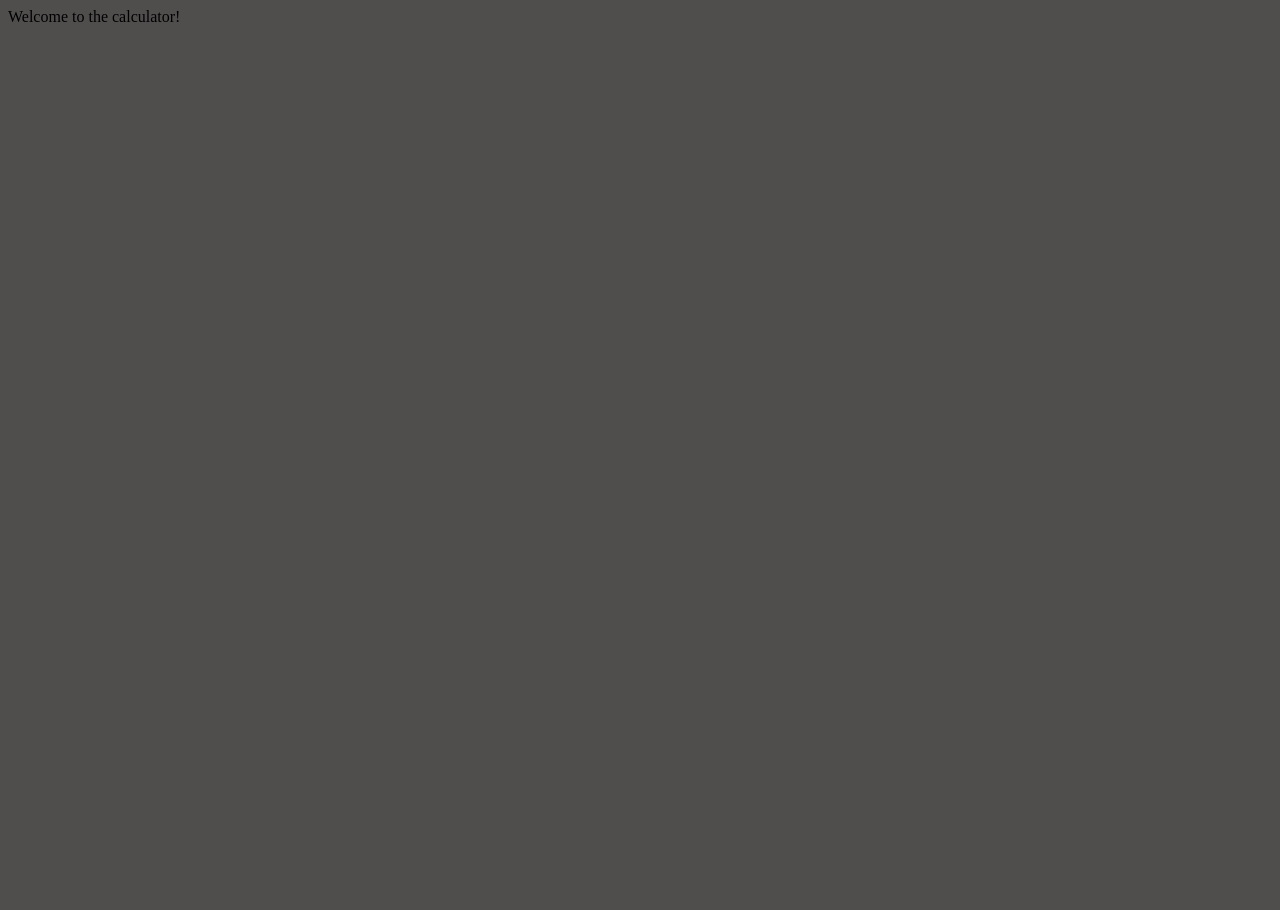
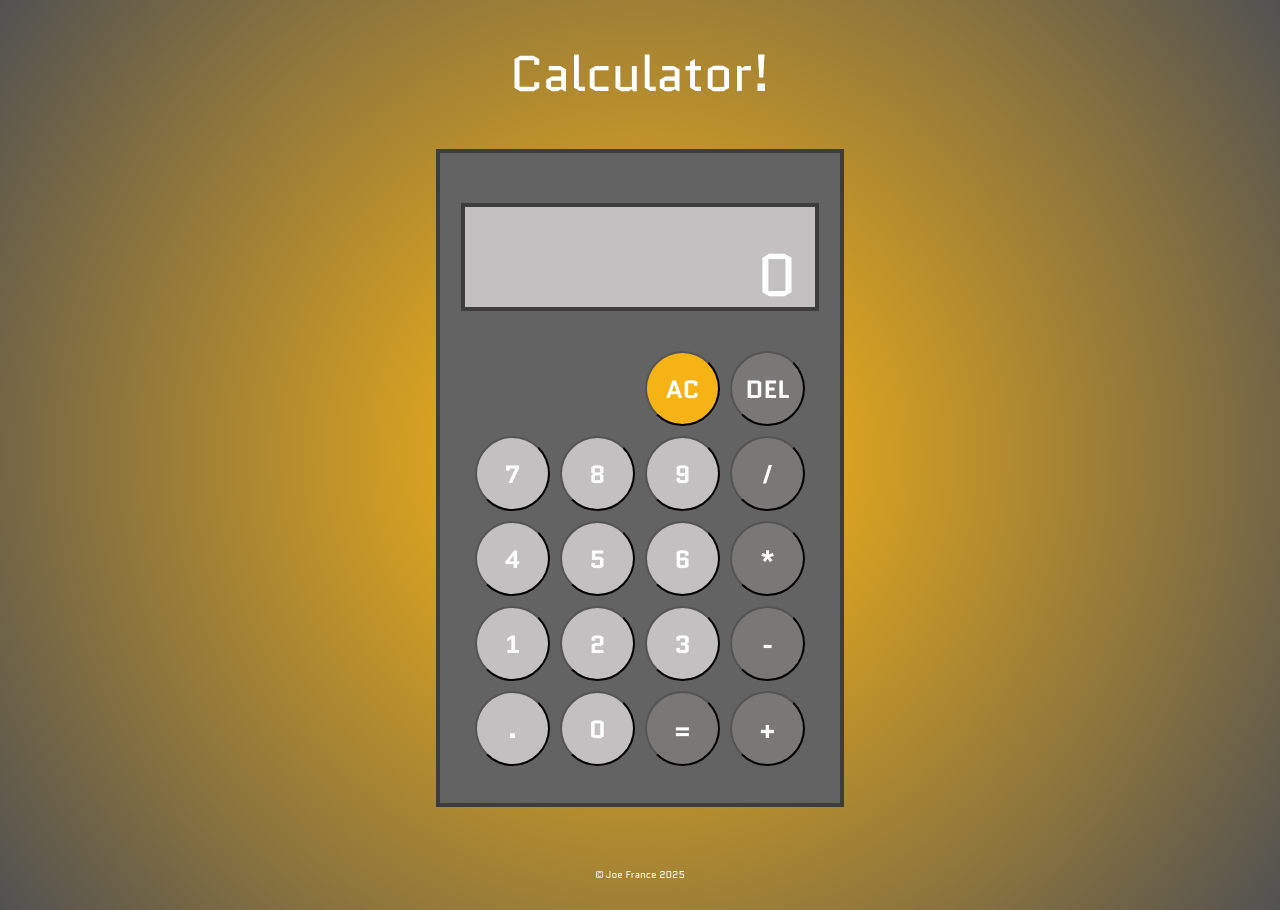
Before and after one commit to josephfran27/Calculator, a plain HTML site: page index.html in a window 1280 px wide. Before the commit the page ends 800 px from the top, so only its background shows below. Drawn offline with Linux system fonts and the light colour scheme.

Commit message:
Created the UI for the calculator.

```diff
--- a/index.html
+++ b/index.html
@@ -7,7 +7,47 @@
     <link rel="stylesheet" href="style.css">
 </head>
 <body>
-    Welcome to the calculator!
+
+    <div class="header">
+        Calculator!
+    </div>
+    <!-- calculator box -->
+    <div class="calculatorBox">
+        <div class="resultsBox">
+            <div class="resultText">
+                0
+            </div>
+        </div>
+        <div class="calcBtns">
+            <!-- first row -->
+            <button type="button" class="clear">AC</button>
+            <button type="button" class="delete">DEL</button>
+            <!-- second row -->
+            <button type="button" class="number">7</button>
+            <button type="button" class="number">8</button>
+            <button type="button" class="number">9</button>
+            <button type="button" class="operator">/</button>
+            <!-- third row -->
+            <button type="button" class="number">4</button>
+            <button type="button" class="number">5</button>
+            <button type="button" class="number">6</button>
+            <button type="button" class="operator">*</button>
+            <!-- fourth row -->
+            <button type="button" class="number">1</button>
+            <button type="button" class="number">2</button>
+            <button type="button" class="number">3</button>
+            <button type="button" class="operator">-</button>
+            <!-- fourth row -->
+            <button type="button" class="number">.</button>
+            <button type="button" class="number">0</button>
+            <button type="button" class="equals">=</button>
+            <button type="button" class="operator">+</button>
+        </div>
+    </div>
+
+    <div class="footer">
+        © Joe France 2025
+    </div>
 
 
 
--- a/script.js
+++ b/script.js
@@ -0,0 +1,39 @@
+
+//math functions
+function add(a, b) {
+    return a + b;
+}
+
+function subtract(a, b) {
+    return a - b;
+}
+
+function multiply(a, b) {
+    return a * b;
+}
+
+function divide(a, b) {
+    return a / b;
+}
+
+let inputOne = '3';
+let operator = '+';
+let inputTwo = '5';
+
+function operation(inputOne, operator, inputTwo) {
+    if(operator == '+') {
+        add(inputOne, inputTwo);
+    }
+    else if(operator == '-') {
+        subtract(inputOne, inputTwo);
+    }
+    else if(operator == '*') {
+        multiply(inputOne, inputTwo);
+    }
+    else if(operator == '/') {
+        divide(inputOne, inputTwo);
+    }
+    else {
+        return;
+    }
+}
--- a/style.css
+++ b/style.css
@@ -1,20 +1,113 @@
+
+@import url('https://fonts.googleapis.com/css2?family=Quantico:ital,wght@0,400;0,700;1,400;1,700&display=swap');
 
 body {
     /* color pallet */
-    background-color: #504d4d;
-    /* .first-color {
-        background: #504d4d;
-    }
+    background: #F5B316;
+    background: radial-gradient(circle, rgba(245, 179, 22, 1) 10%, rgba(82, 82, 82, 1) 100%);
+    font-family: 'Quantico', sans-serif;
+}
 
-    .second-color {
-        background: #646363;
-    }
+.header {
+    text-align: center;
+    padding-top: 30px;
+    font-size: 50px;
+    color: white;
+}
 
-    .third-color {
-        background: #f5b316;
-    }
+.calculatorBox {
+    background-color: #646363;
+    margin: 40px auto;
+    width: 400px;
+    height: 600px;
+    padding-top: 50px;
+    border: solid 4px #3e3d3d;
+}
 
-    .fourth-color {
-        background: #e7e5e5;
-    } */
+.resultsBox {
+    background-color: #c2c0c0;
+    margin: 0 auto;
+    width: 350px;
+    height: 100px;
+    border: solid 4px #3e3d3d;
 }
+
+.resultText {
+    text-align: right;
+    padding-top: 25px;
+    padding-right: 18px;
+    font-size: 60px;
+    color: white;
+}
+
+.calcBtns {
+    padding: 40px 20px;
+    display: grid;
+    grid-template-columns: repeat(4, 1fr);
+    grid-row-gap: 10px;
+    grid-column-gap: 10px;
+    margin: 0 auto;
+    width: fit-content;
+}
+
+.calcBtns button {
+    width: 75px;
+    height: 75px;
+    border-radius: 50%;
+    cursor: pointer;
+    font-family: 'Quantico', sans-serif;
+    color: white;
+    font-weight: 800;
+    font-size: 25px;
+}
+
+.clear {
+    grid-column: 3;
+    background-color: #f5b316;
+}
+
+.clear:hover {
+    background-color: #b68410;
+}
+
+.delete {
+    grid-column: 4;
+    background-color: #7a7777;
+}
+
+.delete:hover {
+    background-color: #525252;
+}
+
+.number {
+    background-color: #c2c0c0;
+}
+
+.number:hover {
+    background-color: #918f8f;
+}
+
+.operator {
+    background-color: #7a7777;
+}
+
+.operator:hover {
+    background-color: #525252;
+}
+
+.equals {
+    background-color: #7a7777;
+}
+
+.equals:hover {
+    background-color: #525252;
+}
+
+/* FOOTER */
+.footer {
+    text-align: center;
+    color: #F9FAF8;
+    font-size: 10px;
+    padding-top: 20px;
+    padding-bottom: 20px;
+}
```
